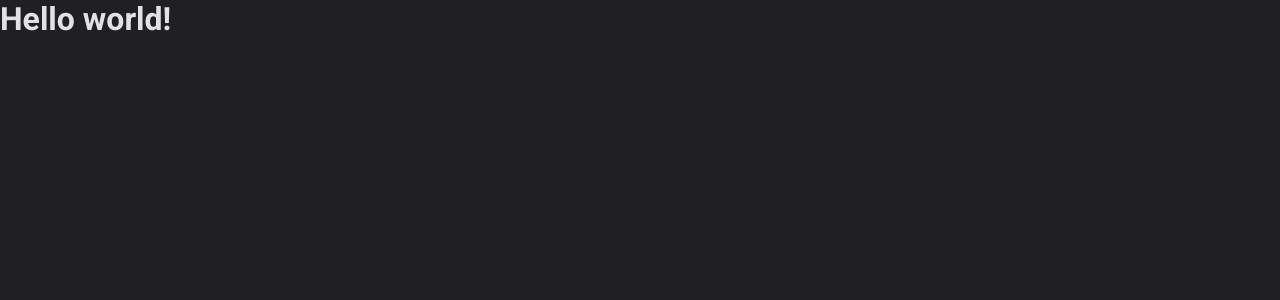
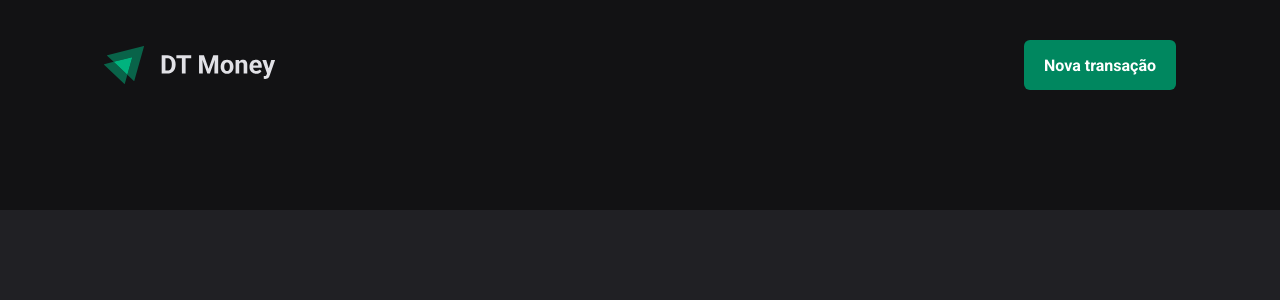
Before and after one commit to Lucas-Araujo15/dt-money, a React (Vite) app: page / in a window 1280 px wide. Shown: the top 300 px of the page. Built offline with nearby package versions, Linux system fonts and the light colour scheme.

Commit message:
Estrutura visual - Componente: Header

```diff
--- a/src/App.tsx
+++ b/src/App.tsx
@@ -1,12 +1,13 @@
 import { ThemeProvider } from 'styled-components'
 import { defaultTheme } from './styles/themes/default'
 import { GlobalStyle } from './styles/global'
+import { Transactions } from './pages/Transactions'
 
 export function App() {
   return (
     <ThemeProvider theme={defaultTheme}>
       <GlobalStyle />
-      <h1>Hello world!</h1>
+      <Transactions />
     </ThemeProvider>
   )
 }
--- /dev/null
+++ b/src/components/Header/index.tsx
@@ -0,0 +1,14 @@
+import { HeaderContainer, HeaderContent, NewTransactionButton } from './styles'
+
+import logoImg from '../../assets/logo.svg'
+
+export function Header() {
+  return (
+    <HeaderContainer>
+      <HeaderContent>
+        <img src={logoImg} alt="" />
+        <NewTransactionButton>Nova transação</NewTransactionButton>
+      </HeaderContent>
+    </HeaderContainer>
+  )
+}
--- /dev/null
+++ b/src/components/Header/styles.ts
@@ -0,0 +1,33 @@
+import styled from 'styled-components'
+
+export const HeaderContainer = styled.header`
+  background: ${(props) => props.theme['gray-900']};
+  padding: 2.5rem 0 7.5rem;
+`
+
+export const HeaderContent = styled.div`
+  width: 100%;
+  max-width: 1120px;
+  margin: 0 auto;
+  padding: 0 1.5rem;
+
+  display: flex;
+  justify-content: space-between;
+  align-items: center;
+`
+
+export const NewTransactionButton = styled.button`
+  height: 50px;
+  border: 0;
+  background: ${(props) => props.theme['green-500']};
+  color: ${(props) => props.theme.white};
+  font-weight: bold;
+  padding: 0 1.25rem;
+  border-radius: 6px;
+  cursor: pointer;
+  transition: background-color 0.2s;
+
+  &:hover {
+    background: ${(props) => props.theme['green-700']};
+  }
+`
--- /dev/null
+++ b/src/pages/Transactions/index.tsx
@@ -0,0 +1,9 @@
+import { Header } from '../../components/Header'
+
+export function Transactions() {
+  return (
+    <div>
+      <Header />
+    </div>
+  )
+}
```
Also changed, not shown: src/assets/logo.svg (added), src/pages/Transactions/styles.ts (added).
